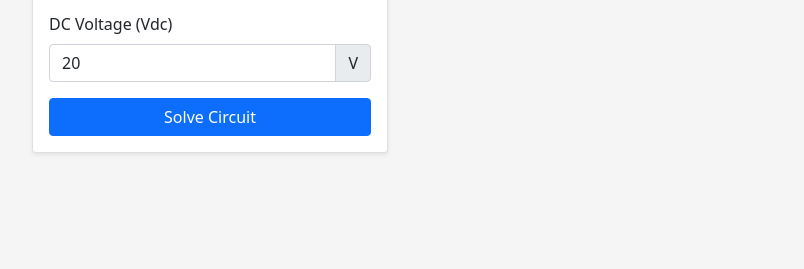
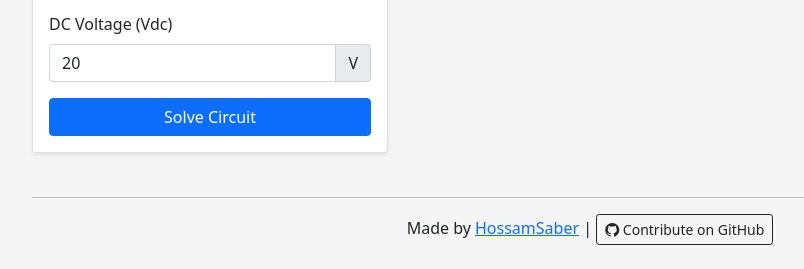
Before and after one commit to HossamSaberX/RectifierSolver, a Flask app: page / in a window 1280 px wide. Shown: the part 863-1132 px from the top of the page, without its empty margins (50-854 px from the left). Before the commit the page ends 1017 px from the top, so only its background shows below. Run offline with Flask 3, Linux system fonts and the light colour scheme; some libraries are stand-ins or nearby versions.

Commit message:
Add reference link

```diff
--- a/app/templates/index.html
+++ b/app/templates/index.html
@@ -296,6 +296,15 @@
         </div>
     </div>
 
+    <!-- Added GitHub repository link in the footer -->
+    <footer class="container text-center mt-4 mb-4">
+        <hr>
+        <p>Made by <a href="https://github.com/HossamSaberX" target="_blank">HossamSaber</a> |
+        <a href="https://github.com/HossamSaberX/RectifierSolver" target="_blank" class="btn btn-outline-dark btn-sm">
+            <i class="bi bi-github"></i> Contribute on GitHub
+        </a></p>
+    </footer>
+
     <script src="https://cdn.jsdelivr.net/npm/bootstrap@5.1.3/dist/js/bootstrap.bundle.min.js"></script>
     <script src="https://cdn.plot.ly/plotly-latest.min.js"></script>
     <script src="https://cdn.jsdelivr.net/npm/katex@0.16.0/dist/katex.min.js"></script>
```
